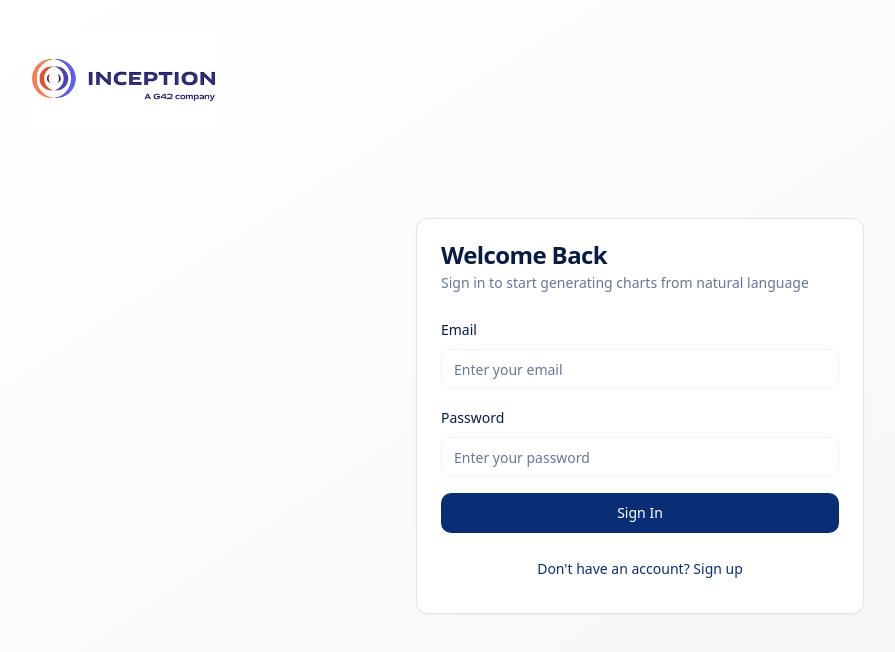
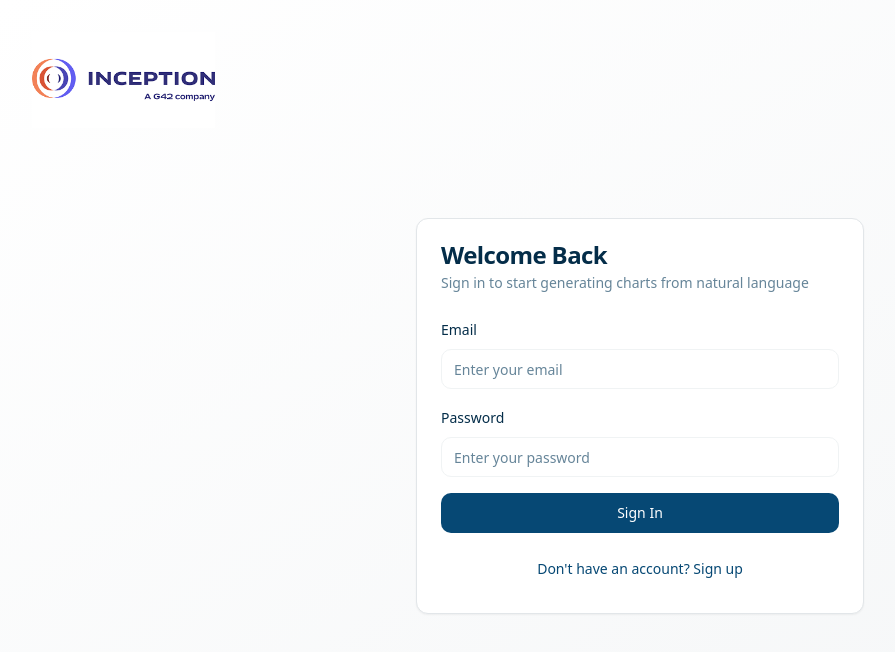
Before and after one commit to mumustafa-gif/updated-skillsobservatory-89, a React (Vite) app: page /auth in a window 1280 px wide. Shown: the top 652 px of the page, without its empty margins (0-895 px from the left). Built offline with nearby package versions, Linux system fonts and the light colour scheme.

Commit message:
Update system colors

```diff
--- a/src/index.css
+++ b/src/index.css
@@ -8,74 +8,74 @@ All colors MUST be HSL.
 
 @layer base {
 :root {
-    /* Inception Brand Colors - Navy Blue & Orange */
+    /* Primary Brand Color - #064975 */
     --background: 0 0% 100%;
-    --foreground: 220 85% 15%;
+    --foreground: 204 90% 15%;
 
     --card: 0 0% 100%;
-    --card-foreground: 220 85% 15%;
+    --card-foreground: 204 90% 15%;
 
     --popover: 0 0% 100%;
-    --popover-foreground: 220 85% 15%;
+    --popover-foreground: 204 90% 15%;
 
-    /* Navy Blue from Inception Logo */
-    --primary: 220 85% 25%;
+    /* Primary Color - #064975 */
+    --primary: 204 90% 24%;
     --primary-foreground: 0 0% 100%;
 
     /* Light gray secondary */
-    --secondary: 220 15% 96%;
-    --secondary-foreground: 220 85% 15%;
+    --secondary: 204 15% 96%;
+    --secondary-foreground: 204 90% 15%;
 
-    --muted: 220 15% 96%;
-    --muted-foreground: 220 20% 50%;
+    --muted: 204 15% 96%;
+    --muted-foreground: 204 20% 50%;
 
-    /* Orange from Inception Logo */
-    --accent: 15 85% 60%;
+    /* Accent Color */
+    --accent: 204 80% 40%;
     --accent-foreground: 0 0% 100%;
 
     --destructive: 0 84% 60%;
     --destructive-foreground: 0 0% 100%;
 
-    --border: 220 15% 90%;
-    --input: 220 15% 95%;
-    --ring: 220 85% 25%;
+    --border: 204 15% 90%;
+    --input: 204 15% 95%;
+    --ring: 204 90% 24%;
 
     --radius: 0.75rem;
 
-    /* Inception-themed sidebar */
-    --sidebar-background: 220 20% 98%;
-    --sidebar-foreground: 220 85% 15%;
-    --sidebar-primary: 220 85% 25%;
+    /* Themed sidebar */
+    --sidebar-background: 204 20% 98%;
+    --sidebar-foreground: 204 90% 15%;
+    --sidebar-primary: 204 90% 24%;
     --sidebar-primary-foreground: 0 0% 100%;
-    --sidebar-accent: 220 15% 93%;
-    --sidebar-accent-foreground: 220 85% 15%;
-    --sidebar-border: 220 15% 88%;
-    --sidebar-ring: 220 85% 25%;
+    --sidebar-accent: 204 15% 93%;
+    --sidebar-accent-foreground: 204 90% 15%;
+    --sidebar-border: 204 15% 88%;
+    --sidebar-ring: 204 90% 24%;
 
-    /* Inception Chart colors - Navy & Orange palette */
-    --chart-1: 220 85% 25%;
-    --chart-2: 15 85% 60%;
-    --chart-3: 200 70% 45%;
-    --chart-4: 35 80% 55%;
-    --chart-5: 240 60% 50%;
+    /* Chart colors */
+    --chart-1: 204 90% 24%;
+    --chart-2: 204 80% 40%;
+    --chart-3: 204 70% 55%;
+    --chart-4: 204 60% 70%;
+    --chart-5: 204 50% 85%;
 
-    /* Inception AI Theme Colors */
-    --ai-primary: 220 85% 25%;
-    --ai-secondary: 15 85% 60%;
-    --ai-accent: 200 70% 45%;
-    --ai-glow: 220 85% 60%;
+    /* AI Theme Colors */
+    --ai-primary: 204 90% 24%;
+    --ai-secondary: 204 80% 40%;
+    --ai-accent: 204 70% 55%;
+    --ai-glow: 204 90% 60%;
 
-    /* Inception Gradients */
-    --gradient-primary: linear-gradient(135deg, hsl(220 85% 25%), hsl(15 85% 60%));
-    --gradient-secondary: linear-gradient(135deg, hsl(220 15% 96%), hsl(220 15% 90%));
-    --gradient-ai: linear-gradient(135deg, hsl(220 85% 25%), hsl(200 70% 45%), hsl(15 85% 60%));
-    --gradient-glow: radial-gradient(circle, hsl(220 85% 60% / 0.3), transparent);
-    --gradient-hero: linear-gradient(135deg, hsl(220 85% 25%), hsl(220 70% 35%), hsl(15 85% 60%));
+    /* Gradients */
+    --gradient-primary: linear-gradient(135deg, hsl(204 90% 24%), hsl(204 80% 40%));
+    --gradient-secondary: linear-gradient(135deg, hsl(204 15% 96%), hsl(204 15% 90%));
+    --gradient-ai: linear-gradient(135deg, hsl(204 90% 24%), hsl(204 70% 55%), hsl(204 80% 40%));
+    --gradient-glow: radial-gradient(circle, hsl(204 90% 60% / 0.3), transparent);
+    --gradient-hero: linear-gradient(135deg, hsl(204 90% 24%), hsl(204 80% 35%), hsl(204 70% 45%));
 
-    /* Inception Shadows */
-    --shadow-ai: 0 10px 40px hsl(220 85% 25% / 0.25);
-    --shadow-glow: 0 0 30px hsl(220 85% 60% / 0.4);
-    --shadow-elegant: 0 20px 60px hsl(220 85% 25% / 0.15);
+    /* Shadows */
+    --shadow-ai: 0 10px 40px hsl(204 90% 24% / 0.25);
+    --shadow-glow: 0 0 30px hsl(204 90% 60% / 0.4);
+    --shadow-elegant: 0 20px 60px hsl(204 90% 24% / 0.15);
 
     /* Animations */
     --transition-smooth: all 0.4s cubic-bezier(0.4, 0, 0.2, 1);
@@ -83,43 +83,43 @@ All colors MUST be HSL.
   }
 
   .dark {
-    /* Inception Dark Mode - Navy & Orange */
-    --background: 220 50% 8%;
-    --foreground: 220 15% 95%;
+    /* Dark Mode */
+    --background: 204 50% 8%;
+    --foreground: 204 15% 95%;
 
-    --card: 220 45% 10%;
-    --card-foreground: 220 15% 95%;
+    --card: 204 45% 10%;
+    --card-foreground: 204 15% 95%;
 
-    --popover: 220 45% 10%;
-    --popover-foreground: 220 15% 95%;
+    --popover: 204 45% 10%;
+    --popover-foreground: 204 15% 95%;
 
-    --primary: 220 85% 65%;
-    --primary-foreground: 220 50% 8%;
+    --primary: 204 90% 50%;
+    --primary-foreground: 204 50% 8%;
 
-    --secondary: 220 25% 15%;
-    --secondary-foreground: 220 15% 90%;
+    --secondary: 204 25% 15%;
+    --secondary-foreground: 204 15% 90%;
 
-    --muted: 220 25% 15%;
-    --muted-foreground: 220 15% 70%;
+    --muted: 204 25% 15%;
+    --muted-foreground: 204 15% 70%;
 
-    --accent: 15 85% 65%;
-    --accent-foreground: 220 50% 8%;
+    --accent: 204 80% 55%;
+    --accent-foreground: 204 50% 8%;
 
     --destructive: 0 75% 55%;
     --destructive-foreground: 0 0% 100%;
 
-    --border: 220 25% 20%;
-    --input: 220 25% 15%;
-    --ring: 220 85% 65%;
+    --border: 204 25% 20%;
+    --input: 204 25% 15%;
+    --ring: 204 90% 50%;
 
-    --sidebar-background: 220 45% 12%;
-    --sidebar-foreground: 220 15% 90%;
-    --sidebar-primary: 220 85% 65%;
-    --sidebar-primary-foreground: 220 50% 8%;
-    --sidebar-accent: 220 25% 18%;
-    --sidebar-accent-foreground: 220 15% 85%;
-    --sidebar-border: 220 25% 18%;
-    --sidebar-ring: 220 85% 65%;
+    --sidebar-background: 204 45% 12%;
+    --sidebar-foreground: 204 15% 90%;
+    --sidebar-primary: 204 90% 50%;
+    --sidebar-primary-foreground: 204 50% 8%;
+    --sidebar-accent: 204 25% 18%;
+    --sidebar-accent-foreground: 204 15% 85%;
+    --sidebar-border: 204 25% 18%;
+    --sidebar-ring: 204 90% 50%;
   }
 }
 
```
